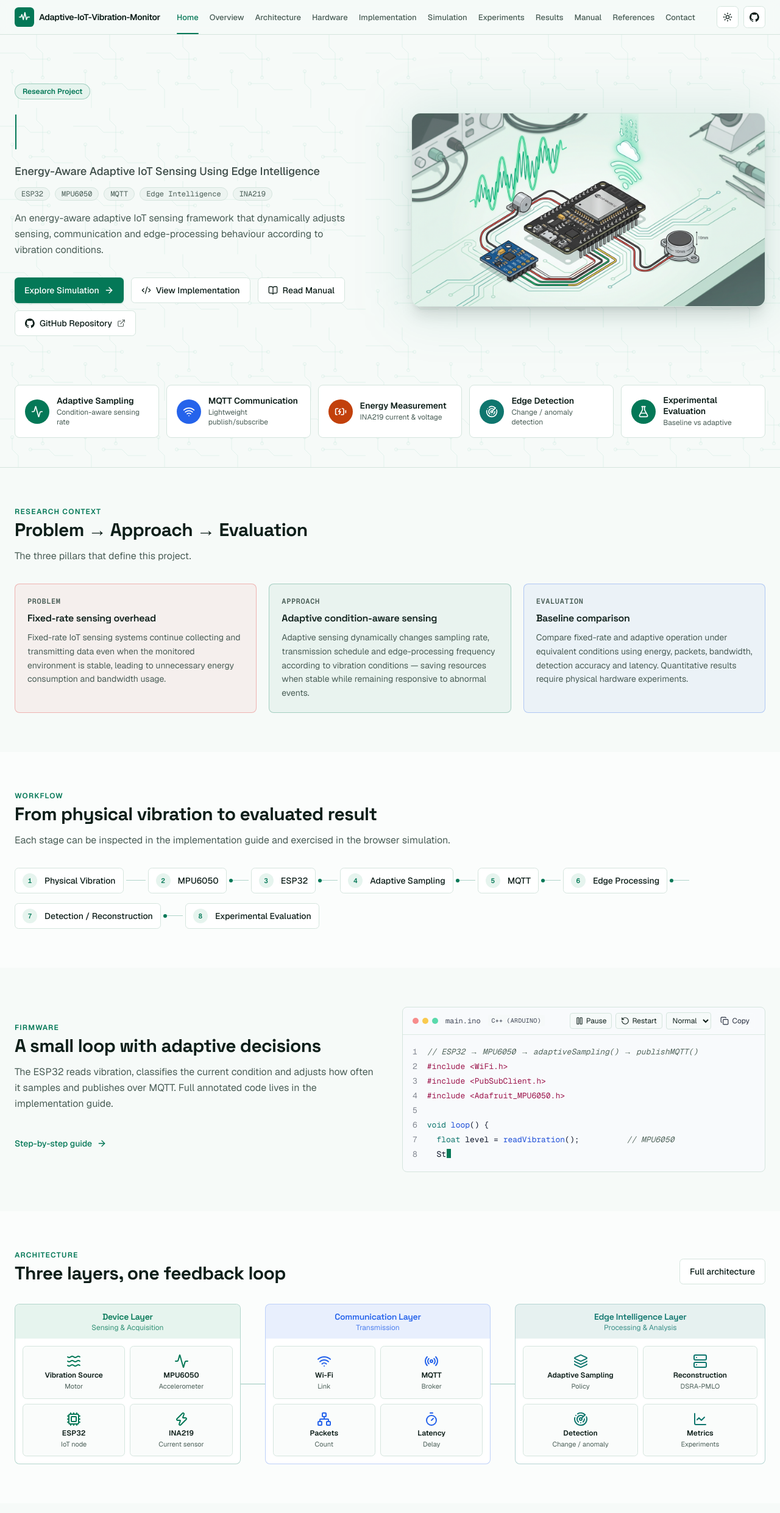
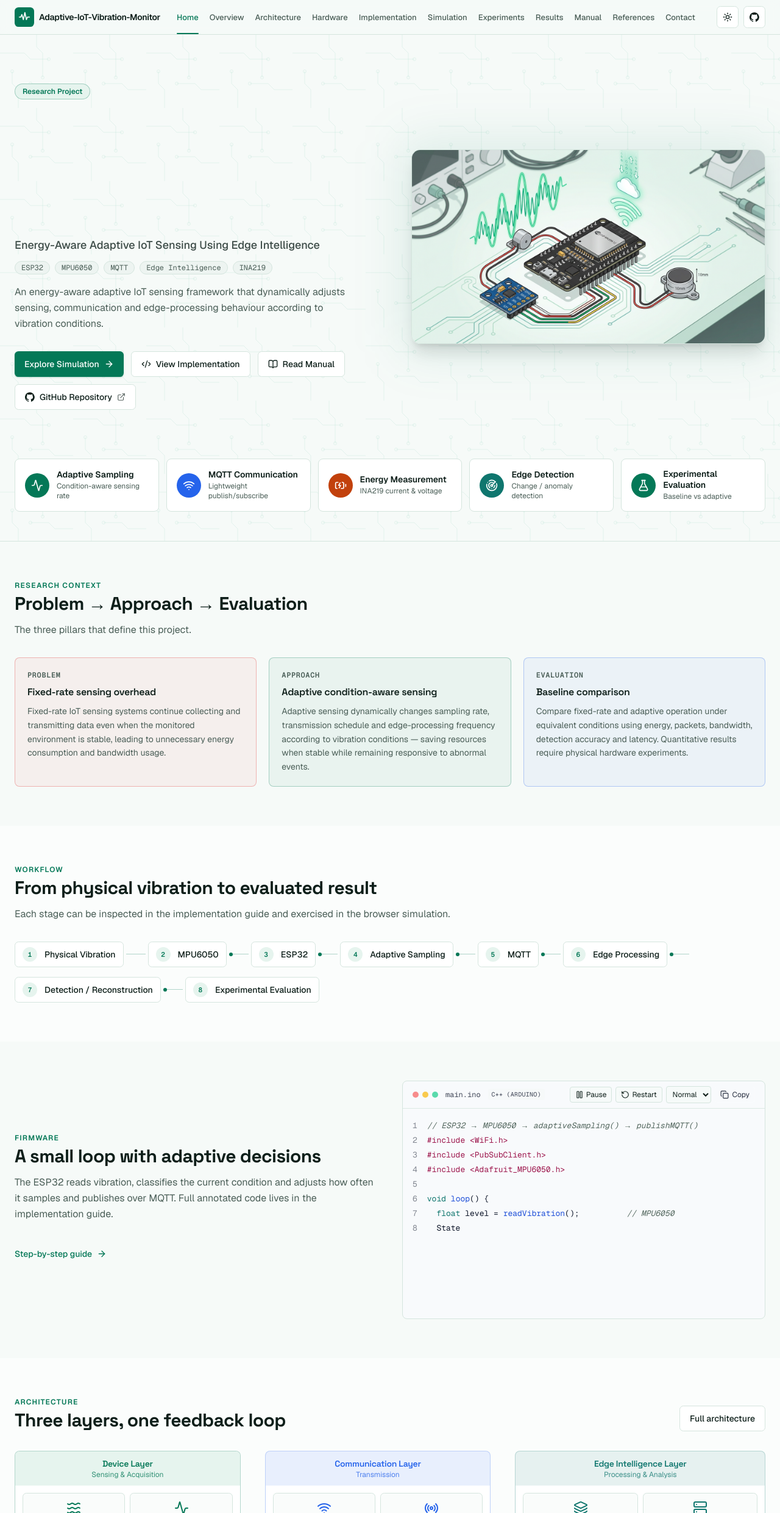
Before and after one commit to Semaphore007/Adaptive-IoT-Vibration-Monitor, a Next.js app: page / in a window 1280 px wide. Shown: the top 2481 px of the page at 61% size. Built offline with nearby package versions, Linux system fonts and the light colour scheme.

Commit message:
files added

```diff
--- a/components/typewriter-heading.tsx
+++ b/components/typewriter-heading.tsx
@@ -42,9 +42,15 @@ export function TypewriterHeading() {
   return (
     <h1
       aria-label={TITLE}
-      className="mt-5 min-h-[2.1em] text-balance text-4xl font-bold leading-[1.05] tracking-tight sm:min-h-[1.05em] sm:text-5xl lg:text-6xl"
+      className="mt-5 grid text-balance text-4xl font-bold leading-[1.05] tracking-tight sm:text-5xl lg:text-6xl"
     >
-      <span aria-hidden="true">
+      <span className="invisible col-start-1 row-start-1" aria-hidden="true">
+        {TITLE.slice(0, VIBRATION_START)}
+        <span className="text-primary">{TITLE.slice(VIBRATION_START, VIBRATION_END)}</span>
+        {TITLE.slice(VIBRATION_END, PROJECT_NAME.length)}
+        <span className="text-primary">{TITLE.slice(PROJECT_NAME.length)}</span>
+      </span>
+      <span className="col-start-1 row-start-1" aria-hidden="true">
         {TITLE.slice(0, Math.min(characterCount, VIBRATION_START))}
         <span className="text-primary">
           {TITLE.slice(VIBRATION_START, Math.min(characterCount, VIBRATION_END))}
--- a/components/typing-code.tsx
+++ b/components/typing-code.tsx
@@ -56,11 +56,18 @@ export function TypingCode({ code, language, title = 'main.ino' }: { code: strin
         </>
       }
     >
-      <pre className="overflow-x-hidden p-4 font-mono text-[13px] leading-6" aria-hidden="true">
-        <code className="block">
-          <HighlightedLines code={code.slice(0, count)} caret />
-        </code>
-      </pre>
+      <div className="relative">
+        <pre className="invisible p-4 font-mono text-[13px] leading-6" aria-hidden="true">
+          <code className="block">
+            <HighlightedLines code={code} />
+          </code>
+        </pre>
+        <pre className="absolute inset-0 overflow-x-hidden p-4 font-mono text-[13px] leading-6" aria-hidden="true">
+          <code className="block">
+            <HighlightedLines code={code.slice(0, count)} caret />
+          </code>
+        </pre>
+      </div>
     </CodeFrame>
   )
 }
```
Also changed, not shown: 1 other file (tests, documents, lock files or other folders).
